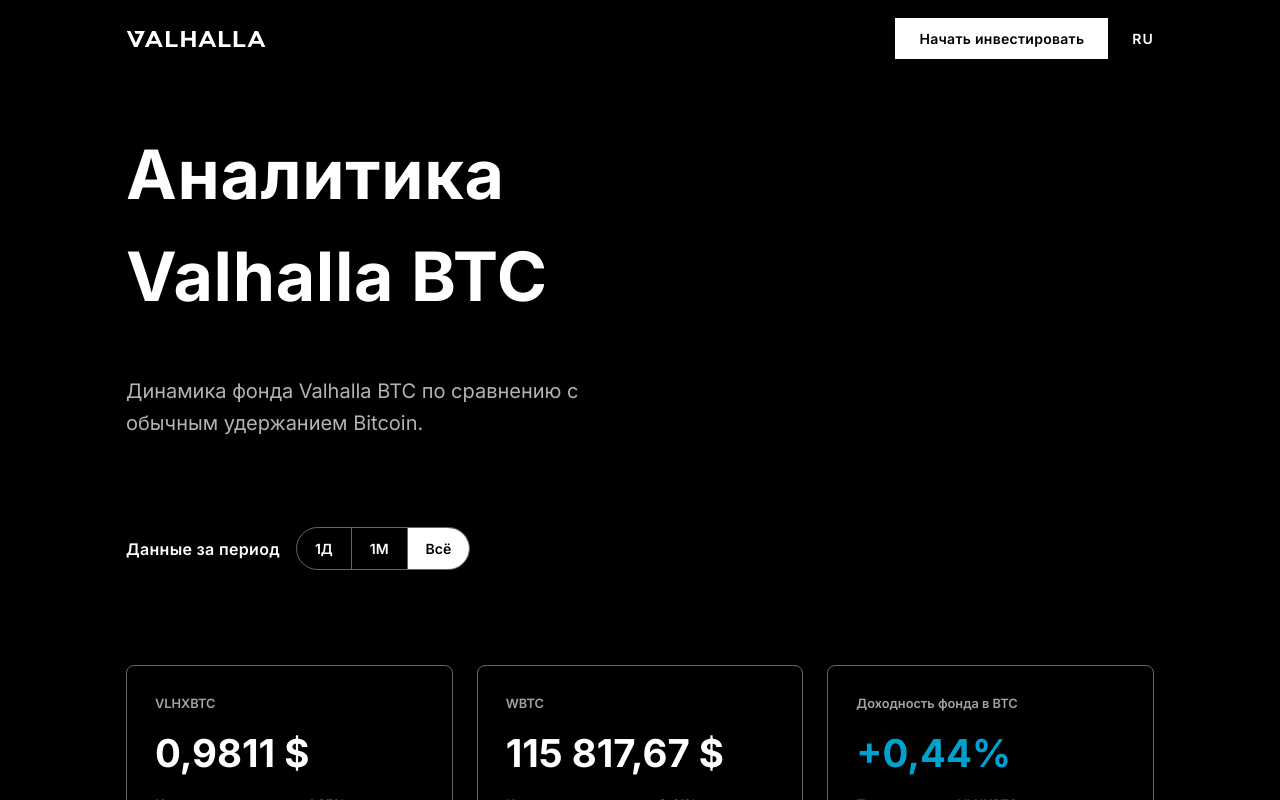
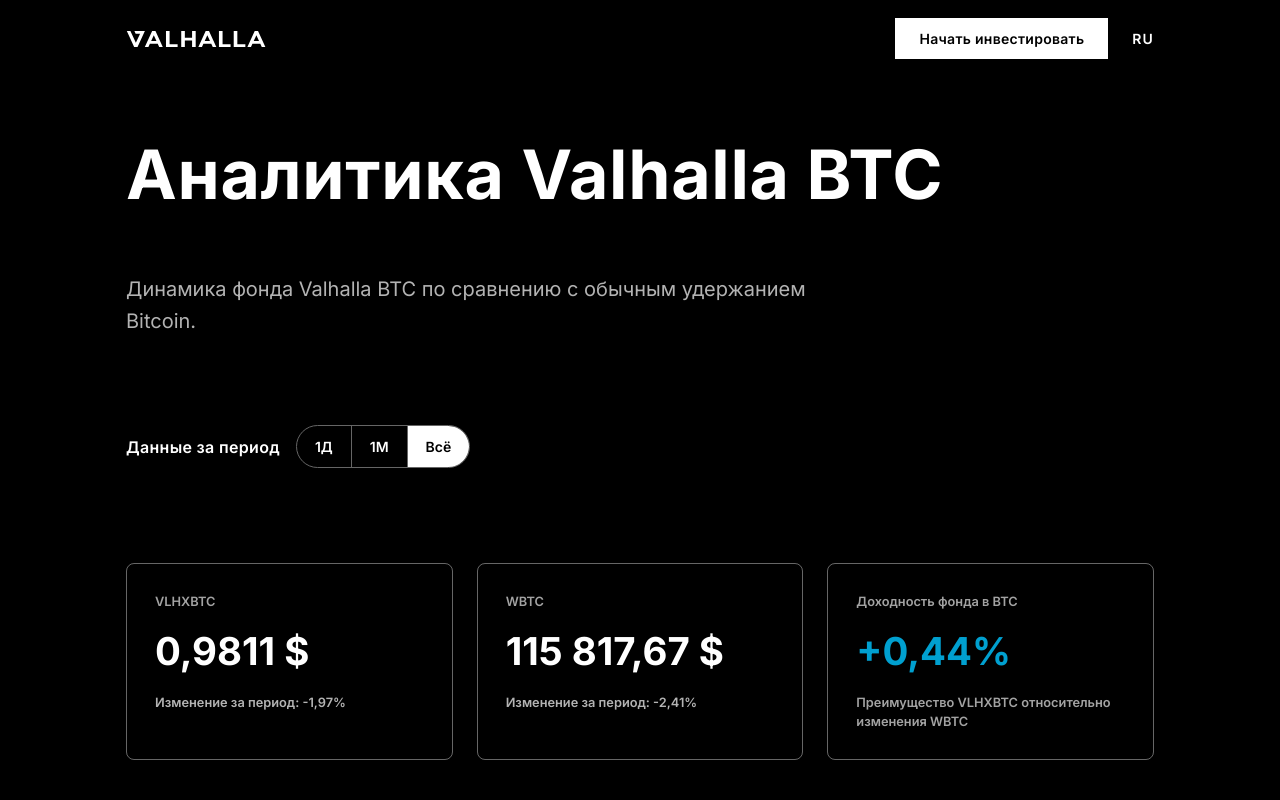
Before and after one commit to denissilantev64/VLHXBTC-dashboard, a React (Vite) app: page / in a window 1280 px wide. Shown: the top 800 px of the page. Built offline with nearby package versions, Linux system fonts and the light colour scheme.

Commit message:
Expand brand section across desktop grid

```diff
--- a/src/styles/global.css
+++ b/src/styles/global.css
@@ -244,7 +244,7 @@
   }
 
   .brand {
-    grid-column: 1 / 2;
+    grid-column: 1 / -1;
   }
 
   .filters-row {
```
